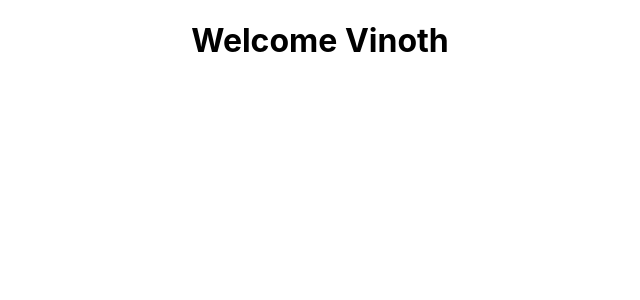
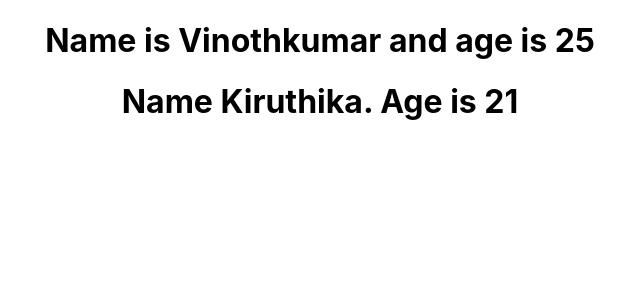
Before and after one commit to Vinoth6194/Reactcodev, a React (Create React App) app: page / in a window 1280 px wide. Shown: the top 300 px of the page, without its empty margins (320-960 px from the left). Built offline with nearby package versions, Linux system fonts and the light colour scheme.

Commit message:
Destructuring the props cleared

```diff
--- a/src/App.js
+++ b/src/App.js
@@ -13,6 +13,9 @@ import ClassClick from './components/ClassClick';
 import EventBind from './components/Eventbind';
 import Parent from './components/Parent';
 import UserGreeting from './components/UserGreeting';
+import NameList from './components/NameList';
+import VFunctional from './components/VinothComponents/VFunctional';
+import VClass from './components/VinothComponents/VClass';
 
 class App extends Component{
   render(){
@@ -23,7 +26,10 @@ class App extends Component{
       {/* <EventBind></EventBind> */}
        {/* <Parent></Parent> */}
        {/* <Counter></Counter> */}
-       <UserGreeting></UserGreeting>
+       {/* <UserGreeting></UserGreeting> */}
+       {/* <NameList></NameList> */}
+       <VFunctional name = "Vinothkumar" age = "25"></VFunctional>
+       <VClass name = "Kiruthika" age = "21"></VClass>
        {/* <Message></Message> */}
        {/* <Greet name = "Vinothkumar" heroName = "Ranveer">
          <p>The Gully Boy</p>
--- /dev/null
+++ b/src/components/NameList.js
@@ -0,0 +1,32 @@
+import React from 'react';
+import Persons from './Persons';
+
+function NameList(){
+    // const names = ['Vinoth', 'React', 'Developer'];
+    // const nameList = names.map(name => <h2> {name}</h2>)
+    const persons = [
+        {
+            id:1,
+            name:'Vinoth',
+            age:25,
+            skill:'React js'
+        },
+        {
+            id:2,
+            name:'Vijay',
+            age:40,
+            skill:'React js and Angularjs'
+        },
+
+    ]
+   // const personList = persons.map(person => (<h2> Name is {person.name}. I'm {person.age}. I am skilled in {person.skill} </h2>))
+
+   //!Passing another component as a prop for listing
+   const personList = persons.map(person => <Persons person = {person}/>)
+
+    return (
+            // <div>{nameList}</div>
+            <div>{personList}</div>
+        )
+}
+export default NameList;
--- /dev/null
+++ b/src/components/Persons.js
@@ -0,0 +1,13 @@
+import React from 'react'
+
+//!Destructuring the props person in param
+function Persons({person}){
+    return(
+    <div>
+                <h2> Name is {person.name}. I'm {person.age}. I am skilled in {person.skill} </h2>
+
+    </div>
+)}
+
+
+export default Persons;
--- /dev/null
+++ b/src/components/VinothComponents/VClass.js
@@ -0,0 +1,29 @@
+import React, { Component } from 'react'
+
+
+//!Without destruturing the props
+// export class VClass extends Component {
+//     render() {
+//         return (
+//             <div>
+//                 <h1>Name {this.props.name}. Age is {this.props.age}</h1>
+//             </div>
+//         )
+//     }
+// }
+
+//!Destructuring the props in Parameter
+export class VClass extends Component {
+    render() {
+        const {name, age} = this.props
+
+        return (
+            <div>
+                <h1>Name {this.props.name}. Age is {this.props.age}</h1>
+            </div>
+        )
+    }
+}
+
+
+export default VClass;
--- /dev/null
+++ b/src/components/VinothComponents/VFunctional.js
@@ -0,0 +1,24 @@
+import React from 'react'
+
+
+//!Without destructruing the props
+// function VFunctional(props) {
+//     return (
+//         <div>
+//             <h1>Name is {props.name} and age is {props.age}</h1>
+//         </div>
+//     )
+// }
+
+
+//!Destructuring the props in Parameter
+function VFunctional ({name, age}){
+    return (
+        <div>
+             <h1>Name is {name} and age is {age}</h1>
+        </div>
+    )
+}
+
+
+export default VFunctional
```
